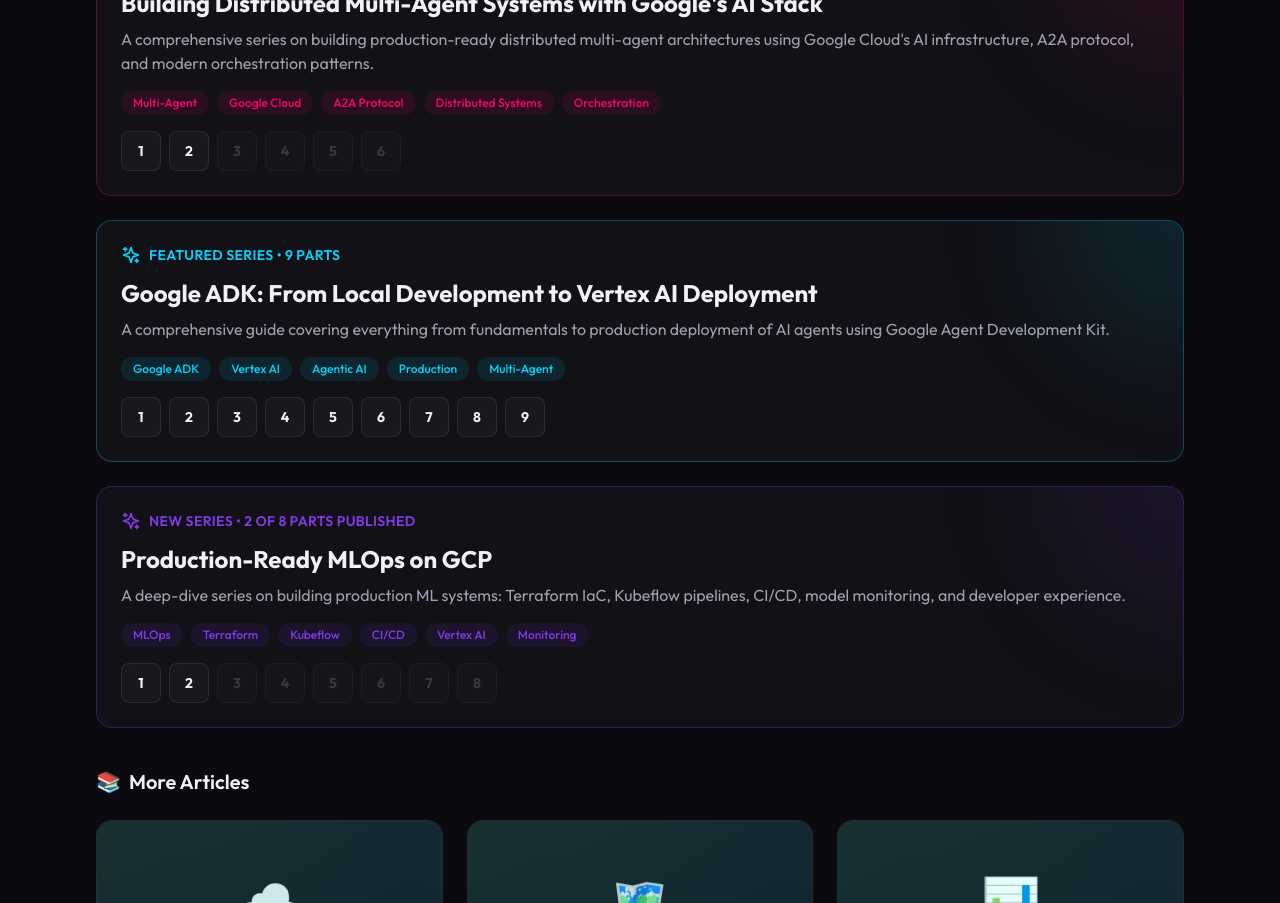
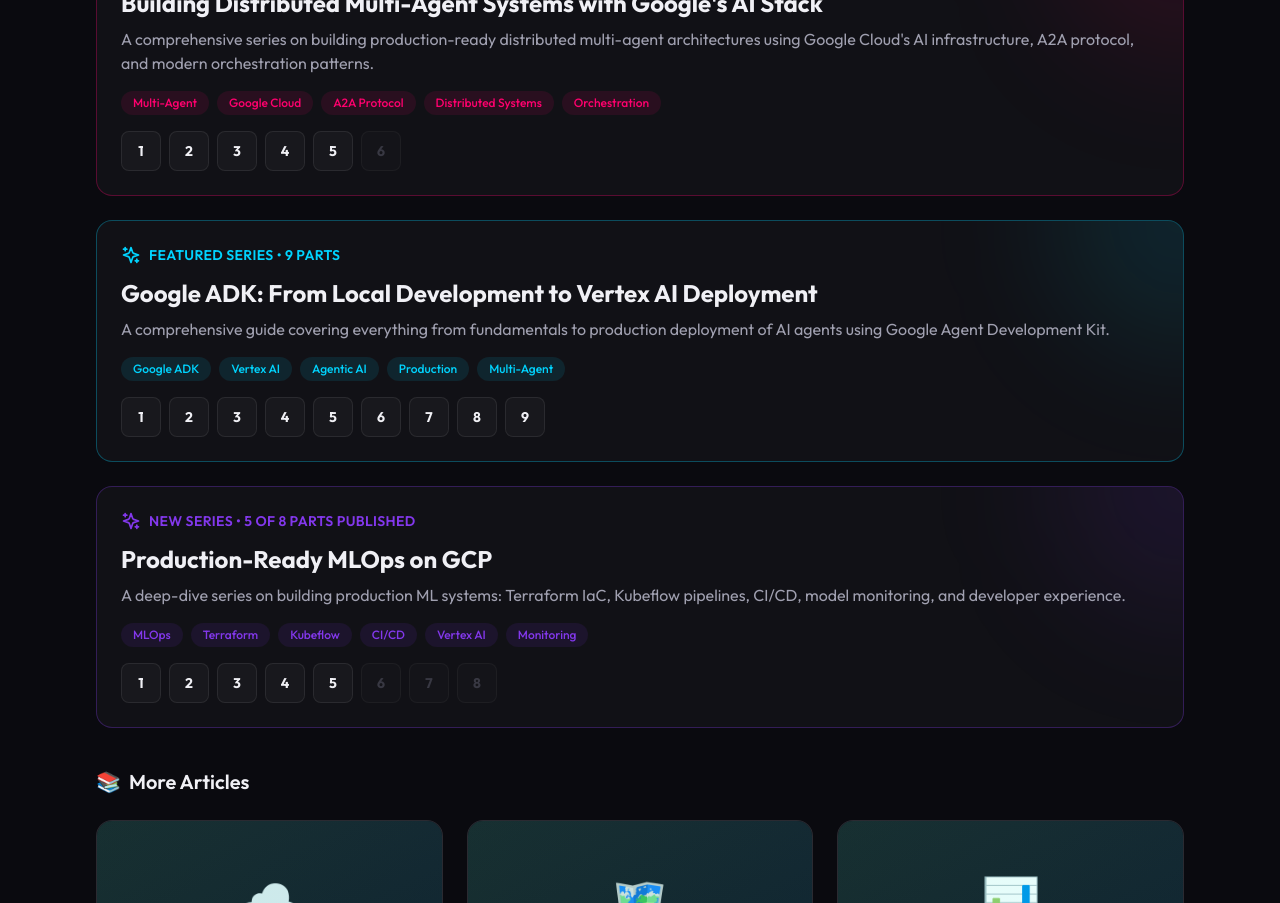
Before and after one commit to Saoussen-CH/Saoussen-CH.github.io, a React (Vite) app: page / in a window 1280 px wide. Shown: the part 4060-4963 px from the top of the page. Built offline with nearby package versions, Linux system fonts and the light colour scheme; the HTML template or start-up script is replaced by a standard one.

Commit message:
add new article releases links

```diff
--- a/src/data/articles.ts
+++ b/src/data/articles.ts
@@ -30,31 +30,31 @@ export const articles: Article[] = [
     id: 'distributed-mas-part-5',
     emoji: '🎯',
     category: 'Agentic AI',
-    date: 'Coming Soon',
+    date: 'Jan 2026',
     title: 'Building Distributed Multi-Agent Systems with Google\'s AI Stack: Part 5',
     excerpt: 'Part 5 of the comprehensive series on building distributed multi-agent systems using Google\'s AI infrastructure and tools.',
     tags: ['Multi-Agent', 'Google Cloud', 'Distributed Systems', 'A2A'],
-    url: 'https://medium.com/@saoussen.chaabnia',
+    url: 'https://medium.com/google-cloud/building-distributed-multi-agent-systems-with-googles-ai-stack-part-5-25882d2e722e',
   },
   {
     id: 'distributed-mas-part-4',
     emoji: '🔗',
     category: 'Agentic AI',
-    date: 'Coming Soon',
+    date: 'Jan 2026',
     title: 'Building Distributed Multi-Agent Systems with Google\'s AI Stack: Part 4',
     excerpt: 'Exploring advanced orchestration patterns and agent communication in distributed multi-agent architectures.',
     tags: ['Multi-Agent', 'Google Cloud', 'Orchestration', 'Agents'],
-    url: 'https://medium.com/@saoussen.chaabnia',
+    url: 'https://medium.com/google-cloud/building-distributed-multi-agent-systems-with-googles-ai-stack-part-4-e2d58bfb3957',
   },
   {
     id: 'distributed-mas-part-3',
     emoji: '⚡',
     category: 'Agentic AI',
-    date: 'Coming Soon',
+    date: 'Jan 2026',
     title: 'Building Distributed Multi-Agent Systems with Google\'s AI Stack: Part 3',
     excerpt: 'Deep dive into building scalable distributed agent systems with Google Cloud infrastructure.',
     tags: ['Multi-Agent', 'Google Cloud', 'Scalability', 'Architecture'],
-    url: 'https://medium.com/@saoussen.chaabnia',
+    url: 'https://medium.com/google-cloud/building-distributed-multi-agent-systems-with-googles-ai-stack-part-3-543bfdc30e4a',
   },
   {
     id: 'distributed-mas-part-2',
@@ -256,31 +256,31 @@ export const articles: Article[] = [
     id: 'mlops-terraform',
     emoji: '🔧',
     category: 'MLOps',
-    date: 'Coming Soon',
+    date: 'Jan 2026',
     title: 'Infrastructure as Code for ML: Terraform + Vertex AI',
     excerpt: 'How to manage ML infrastructure declaratively using Terraform, covering Vertex AI resources, networking, and environment management.',
     tags: ['Terraform', 'IaC', 'Vertex AI', 'DevOps'],
-    url: 'https://medium.com/@saoussen.chaabnia',
+    url: 'https://medium.com/google-cloud/production-ready-mlops-on-gcp-part-3-infrastructure-as-code-for-ml-terraform-vertex-ai-86c48fa40bbd',
   },
   {
     id: 'mlops-kubeflow-components',
     emoji: '📦',
     category: 'MLOps',
-    date: 'Coming Soon',
+    date: 'Jan 2026',
     title: 'Building Reusable Kubeflow Pipeline Components',
     excerpt: 'Best practices for designing modular, reusable Kubeflow pipeline components that accelerate ML development and promote code reuse.',
     tags: ['Kubeflow', 'Pipelines', 'Components', 'Reusability'],
-    url: 'https://medium.com/@saoussen.chaabnia',
+    url: 'https://medium.com/google-cloud/production-ready-mlops-on-gcp-part-4-building-reusable-kubeflow-pipeline-components-40cccfecd16d',
   },
   {
     id: 'mlops-training-pipeline',
     emoji: '🎯',
     category: 'MLOps',
-    date: 'Coming Soon',
+    date: 'Jan 2026',
     title: 'Designing Production ML Pipelines: Training Pipeline Deep Dive',
     excerpt: 'Deep dive into designing robust training pipelines with data validation, feature engineering, model training, and evaluation stages.',
     tags: ['Training', 'Pipelines', 'ML', 'Production'],
-    url: 'https://medium.com/@saoussen.chaabnia',
+    url: 'https://medium.com/google-cloud/production-ready-mlops-on-gcp-part-5-training-pipeline-deep-dive-9850323a824d',
   },
   {
     id: 'mlops-prediction-pipeline',
```
